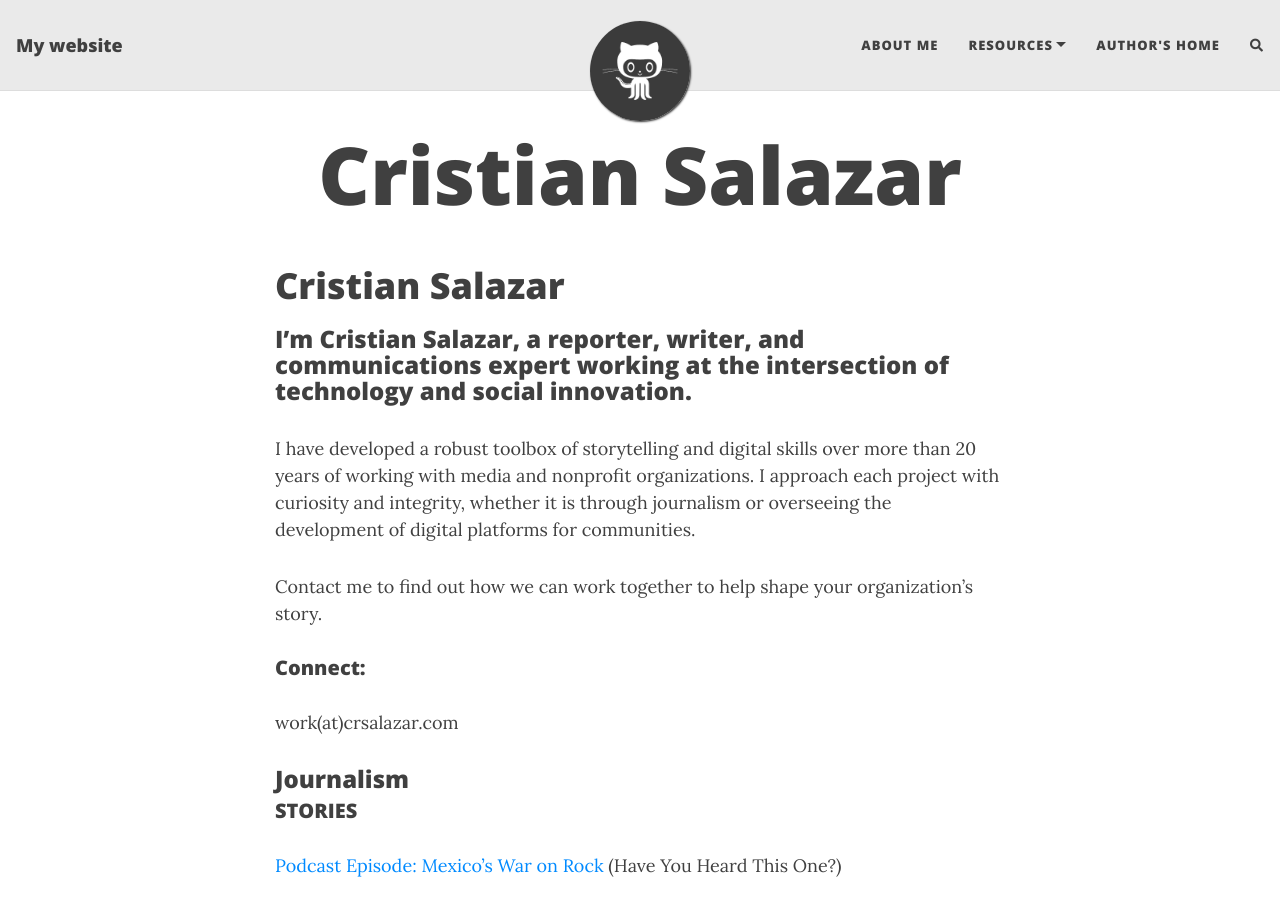
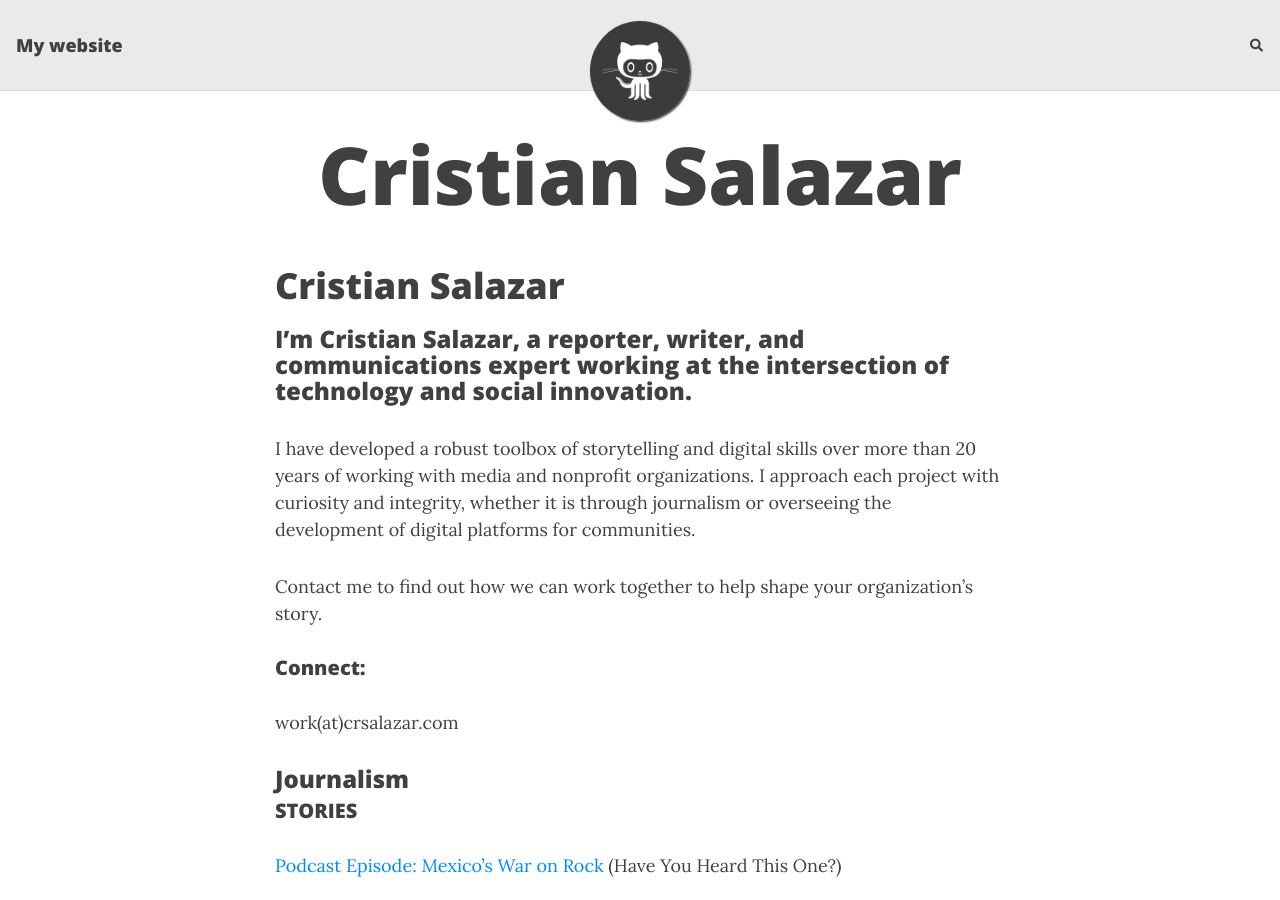
Before and after one commit to crtsalazar/crtsalazar.github.io, a Jekyll site: the page built from index.md, in a window 1280 px wide and 900 px high. Built offline with Jekyll 4.4.1, drawn with Linux system fonts in a browser that asks for light colours; nearby versions of some CDN libraries; our own code applies the rules of GitHub Pages for plain Markdown files; comment, search, counter and statistics services are not loaded; some of the changed lines change nothing that is shown.

Commit message:
Removing links

```diff
--- a/_config.yml
+++ b/_config.yml
@@ -20,11 +20,11 @@ author: Some Person
 ###############################################
 
 navbar-links:
-  About Me: "aboutme"
-  Resources:
-    - Beautiful Jekyll: "https://beautifuljekyll.com"
-    - Learn markdown: "https://www.markdowntutorial.com/"
-  Author's home: "https://deanattali.com"
+  # About Me: "aboutme"
+  # Resources:
+  #   - Beautiful Jekyll: "https://beautifuljekyll.com"
+  #   - Learn markdown: "https://www.markdowntutorial.com/"
+  # Author's home: "https://deanattali.com"
 
 ################
 # --- Logo --- #
```
